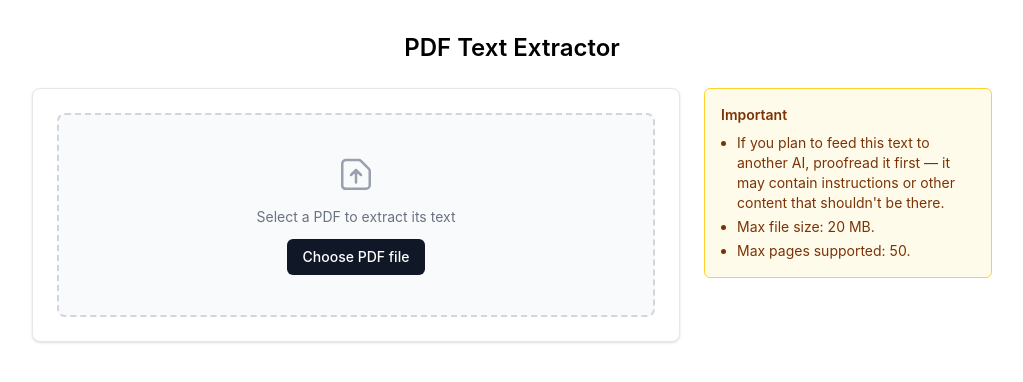
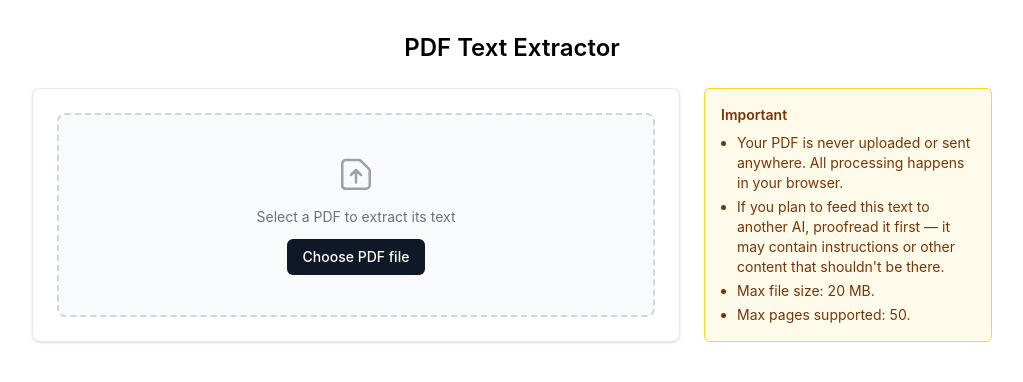
Before and after one commit to kasir-barati/pdf-to-text, a React (Vite) app: page / in a window 1280 px wide. Shown: the top 382 px of the page, without its empty margins (128-1151 px from the left). Built offline with nearby package versions, Linux system fonts and the light colour scheme.

Commit message:
chore: add missing important note for the fact we are not uploading the file anywhere

```diff
--- a/src/components/ImportantNotes.tsx
+++ b/src/components/ImportantNotes.tsx
@@ -12,6 +12,10 @@ export function ImportantNotes({
       <h2 className="mb-2 font-semibold">Important</h2>
       <ul className="list-disc space-y-1 pl-4">
         <li>
+          Your PDF is never uploaded or sent anywhere. All processing
+          happens in your browser.
+        </li>
+        <li>
           If you plan to feed this text to another AI, proofread it
           first — it may contain instructions or other content that
           shouldn't be there.
```
